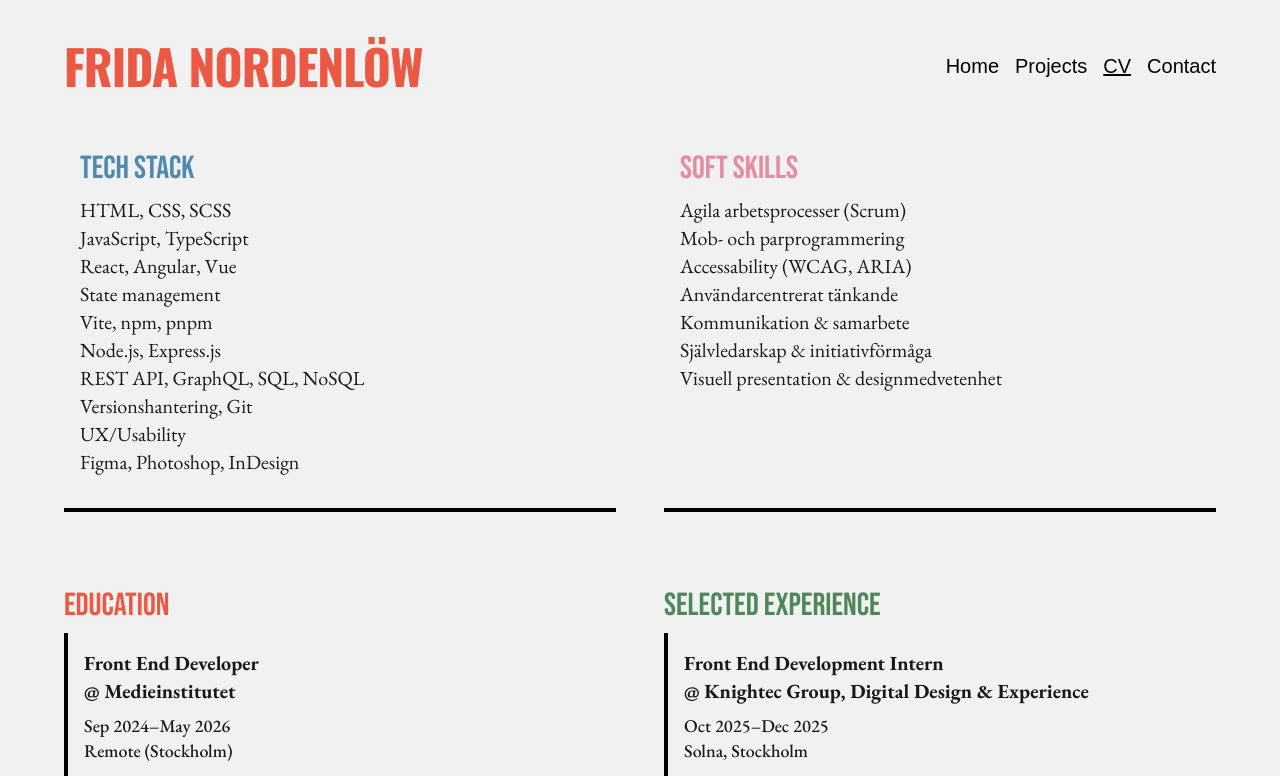
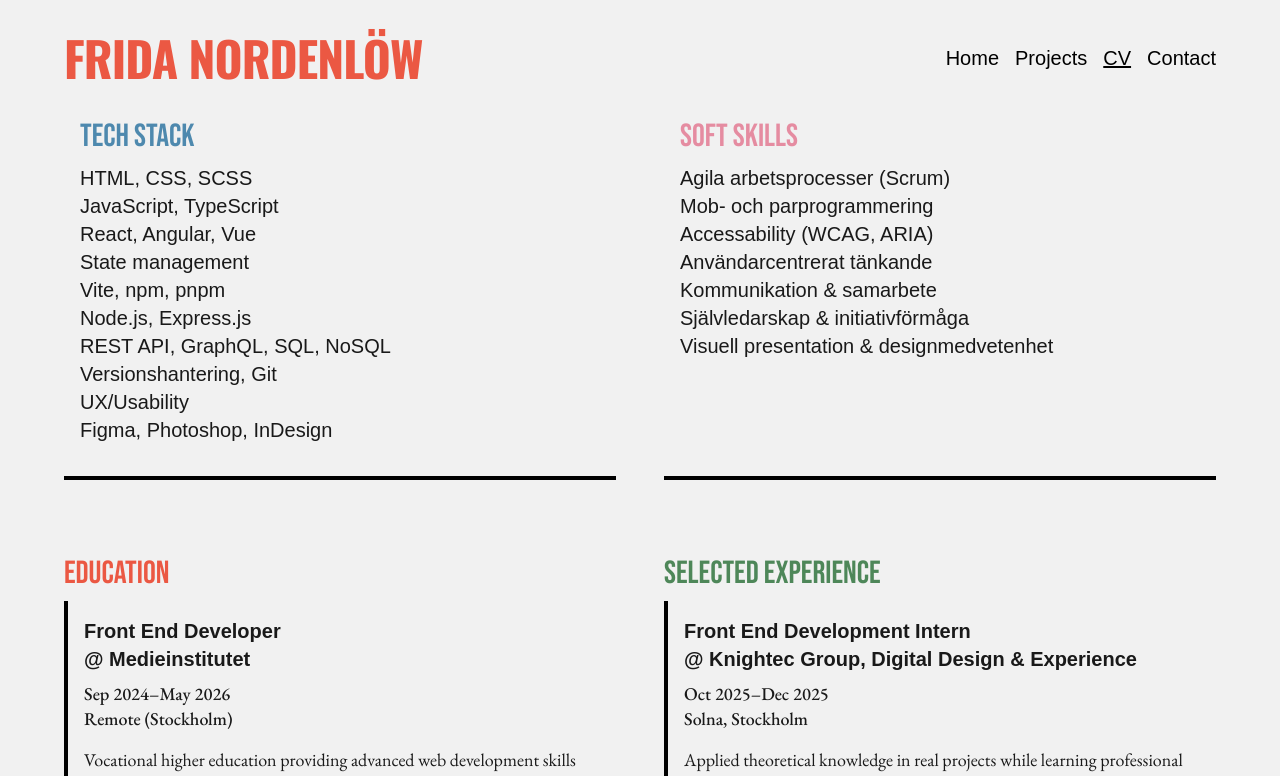
Before and after one commit to fridanordenlow/angular-portfolio, an Angular app: page /cv in a window 1280 px wide. Shown: the top 776 px of the page. Built offline with nearby package versions, Linux system fonts and the light colour scheme; a web font is replaced by a local one.

Commit message:
minor styling improvements

```diff
--- a/src/app/app.component.html
+++ b/src/app/app.component.html
@@ -1,4 +1,3 @@
-<main>
 <div
   class="page-container"
   [ngClass]="{
@@ -8,6 +7,7 @@
   }"
 >
   <app-header [title]="'Frida Nordenlöw'"></app-header>
+  <main>
     <router-outlet />
+  </main>
 </div>
-</main>
--- a/src/app/components/header/header.component.scss
+++ b/src/app/components/header/header.component.scss
@@ -5,7 +5,7 @@
   flex-direction: column;
   align-items: center;
   justify-content: space-between;
-  padding: $space-md 0 $space-lg 0;
+  padding: $space-md 0;
 
   // h1 {
   //   color: $red;
@@ -19,6 +19,6 @@
     flex-direction: row;
     align-items: center;
     justify-content: space-between;
-    padding: $space-lg 0 $space-xl 0;
+    // padding: $space-md;
   }
 }
--- a/src/app/components/project-card/project-card.component.scss
+++ b/src/app/components/project-card/project-card.component.scss
@@ -37,6 +37,6 @@
 
   &__buttons {
     display: flex;
-    gap: $space-sm;
+    gap: $space-xs;
   }
 }
--- a/src/app/pages/home/home.component.scss
+++ b/src/app/pages/home/home.component.scss
@@ -63,6 +63,8 @@
     }
 
     &--secondary {
+      font-family: $primary-font;
+
       font-weight: $fw-medium;
       color: $dark-grey;
     }
--- a/src/styles/_base.scss
+++ b/src/styles/_base.scss
@@ -6,7 +6,9 @@ html {
 }
 
 body {
-  font-family: $secondary-font;
+  color: $black;
+  background-color: $primary-bg-color;
+  font-family: $primary-font;
   // font-size: clamp(#{$font-size-md}, 1vw + 0.5rem, #{$font-size-lg});
   font-size: clamp(
     #{$font-size-md},
@@ -18,8 +20,6 @@ body {
 
 main {
   min-height: 100vh;
-  color: $black;
-  background-color: $primary-bg-color;
 }
 
 /* Responsive typography */
@@ -41,12 +41,13 @@ h2 {
   font-family: $font-bebas;
   font-size: clamp(
     #{$font-size-heading-xxs},
-    calc(#{$font-size-heading-xxs} + 1vw),
+    calc(#{$font-size-heading-xs} + 1vw),
     #{$font-size-heading-md}
   );
 }
 
 h3 {
+  // font-family: $primary-font;
   font-size: $font-size-heading-xxs;
 }
 
```
Lines whose indentation alone changed are shown as unchanged.
